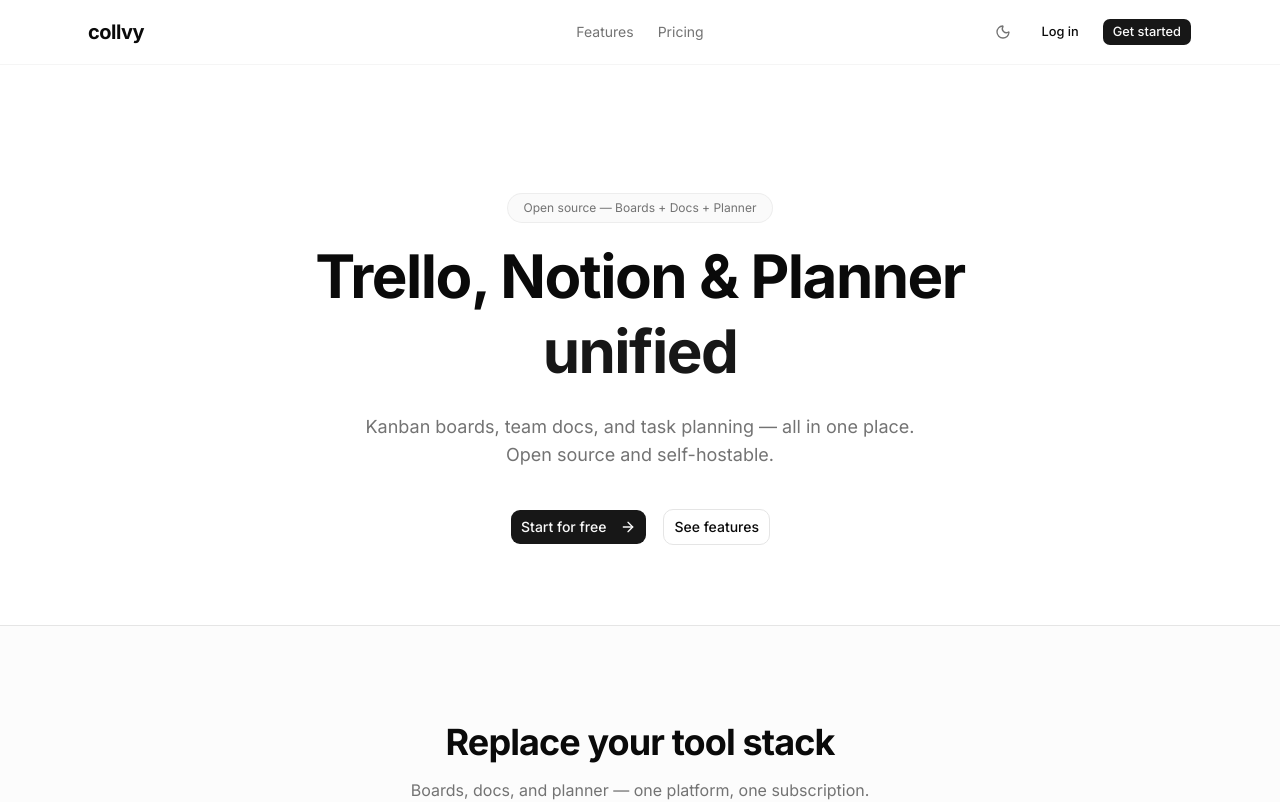
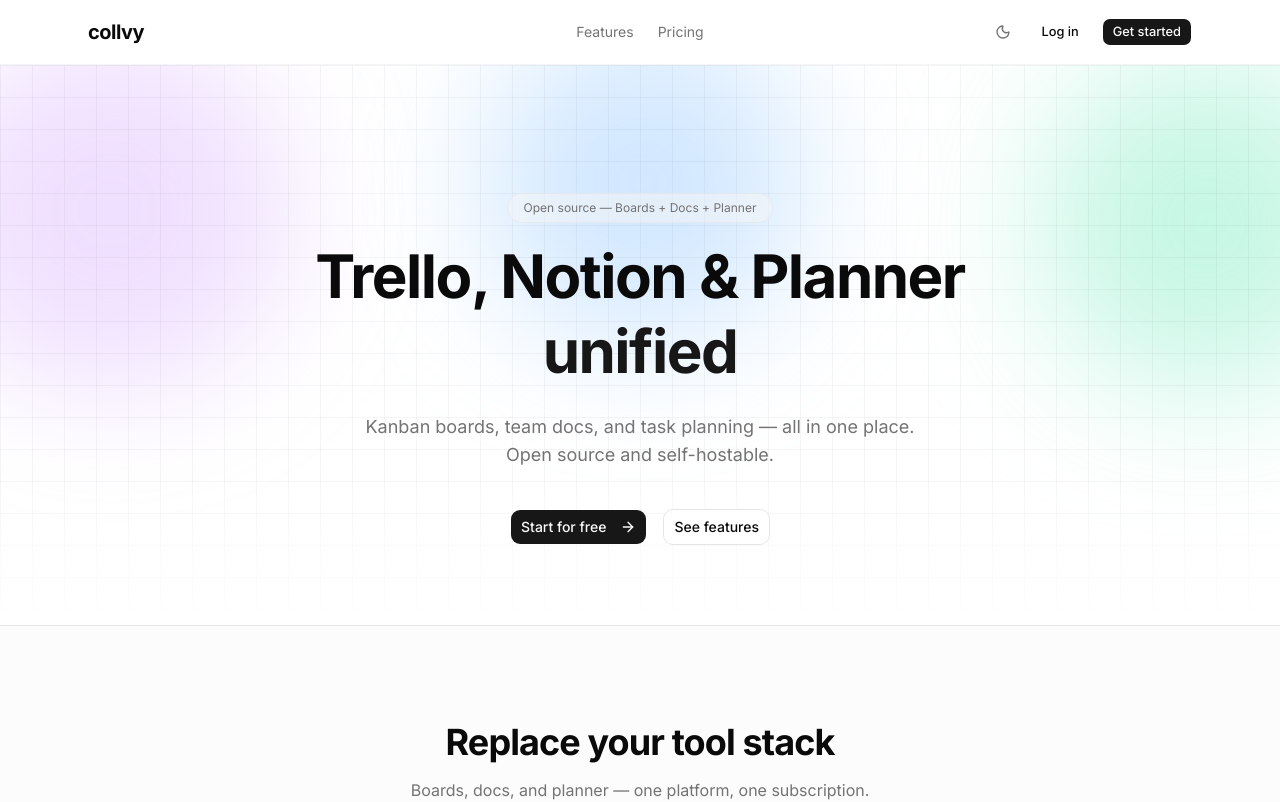
Before and after one commit to AleDev11/collvy, a Next.js app: page / in a window 1280 px wide. Shown: the top 802 px of the page. Built offline with nearby package versions, Linux system fonts and the light colour scheme.

Commit message:
Enhance Hero component with animated background and smooth scrolling

```diff
--- a/app/globals.css
+++ b/app/globals.css
@@ -124,5 +124,38 @@
     }
   html {
     @apply font-sans;
+    scroll-behavior: smooth;
     }
 }
+
+.bg-grid {
+  background-image:
+    linear-gradient(rgba(0, 0, 0, 0.04) 1px, transparent 1px),
+    linear-gradient(90deg, rgba(0, 0, 0, 0.04) 1px, transparent 1px);
+  background-size: 32px 32px;
+}
+
+.dark .bg-grid {
+  background-image:
+    linear-gradient(rgba(255, 255, 255, 0.03) 1px, transparent 1px),
+    linear-gradient(90deg, rgba(255, 255, 255, 0.03) 1px, transparent 1px);
+}
+
+.animate-blob {
+  animation: blob 8s infinite ease-in-out;
+}
+
+.animation-delay-2000 {
+  animation-delay: 2s;
+}
+
+.animation-delay-4000 {
+  animation-delay: 4s;
+}
+
+@keyframes blob {
+  0%   { transform: translate(0px, 0px) scale(1); }
+  33%  { transform: translate(25px, -40px) scale(1.08); }
+  66%  { transform: translate(-20px, 20px) scale(0.94); }
+  100% { transform: translate(0px, 0px) scale(1); }
+}
--- a/components/landing/hero.tsx
+++ b/components/landing/hero.tsx
@@ -4,7 +4,16 @@
 
 export function Hero() {
   return (
-    <section className="flex flex-col items-center px-6 pb-20 pt-24 text-center md:pt-32">
+    <section className="relative flex flex-col items-center overflow-hidden px-6 pb-20 pt-24 text-center md:pt-32">
+      {/* Background blobs + grid */}
+      <div className="pointer-events-none absolute inset-0 -z-10 overflow-hidden">
+        <div className="animate-blob absolute -left-16 -top-16 h-96 w-96 rounded-full bg-purple-300/40 blur-3xl dark:bg-purple-600/25" />
+        <div className="animate-blob animation-delay-2000 absolute left-1/2 -top-8 h-80 w-80 -translate-x-1/2 rounded-full bg-blue-300/40 blur-3xl dark:bg-blue-600/25" />
+        <div className="animate-blob animation-delay-4000 absolute -right-16 top-8 h-80 w-80 rounded-full bg-emerald-300/35 blur-3xl dark:bg-emerald-600/20" />
+        <div className="absolute inset-0 bg-grid" />
+        <div className="absolute bottom-0 left-0 right-0 h-40 bg-linear-to-t from-background to-transparent" />
+      </div>
+
       <div className="mb-4 inline-flex items-center rounded-full border border-border/60 bg-muted/50 px-4 py-1.5 text-xs text-muted-foreground">
         Open source — Boards + Docs + Planner
       </div>
```
